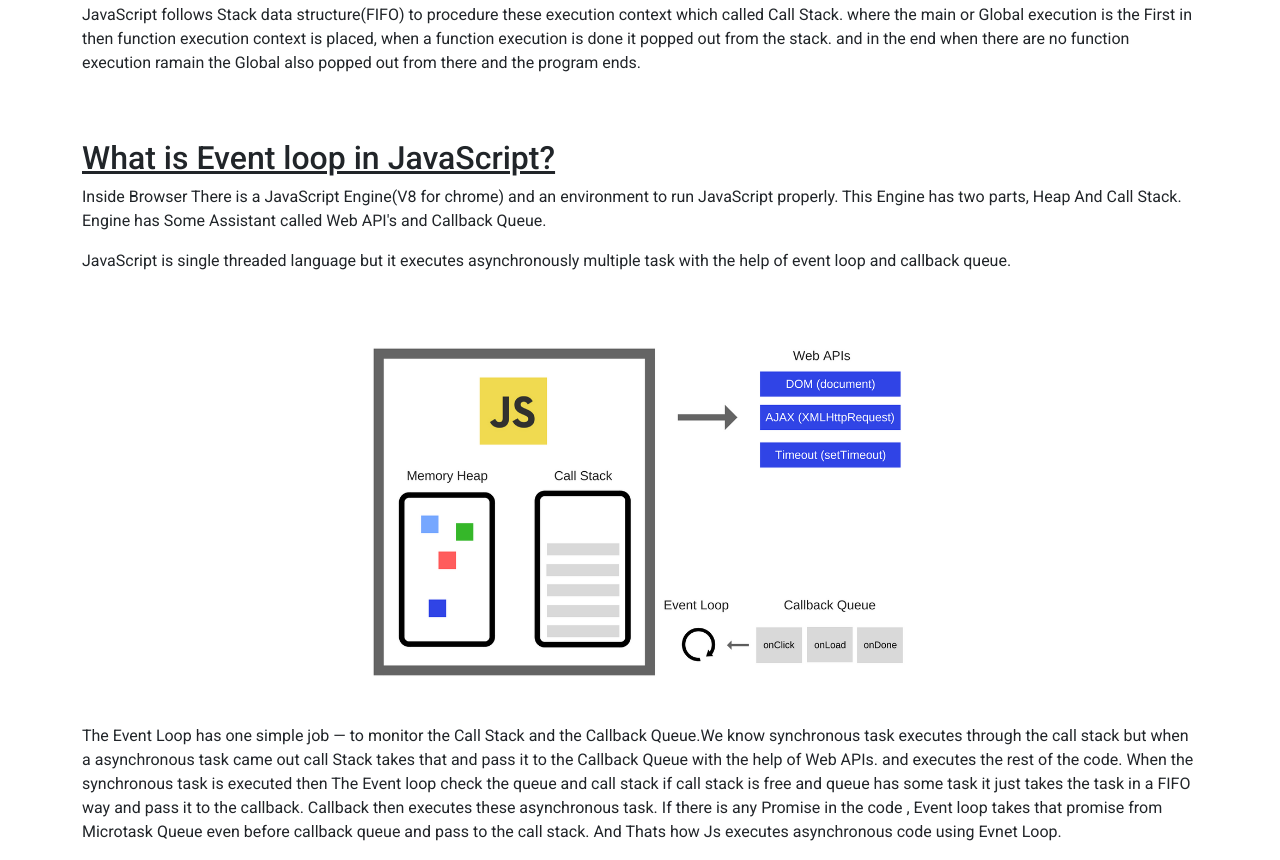
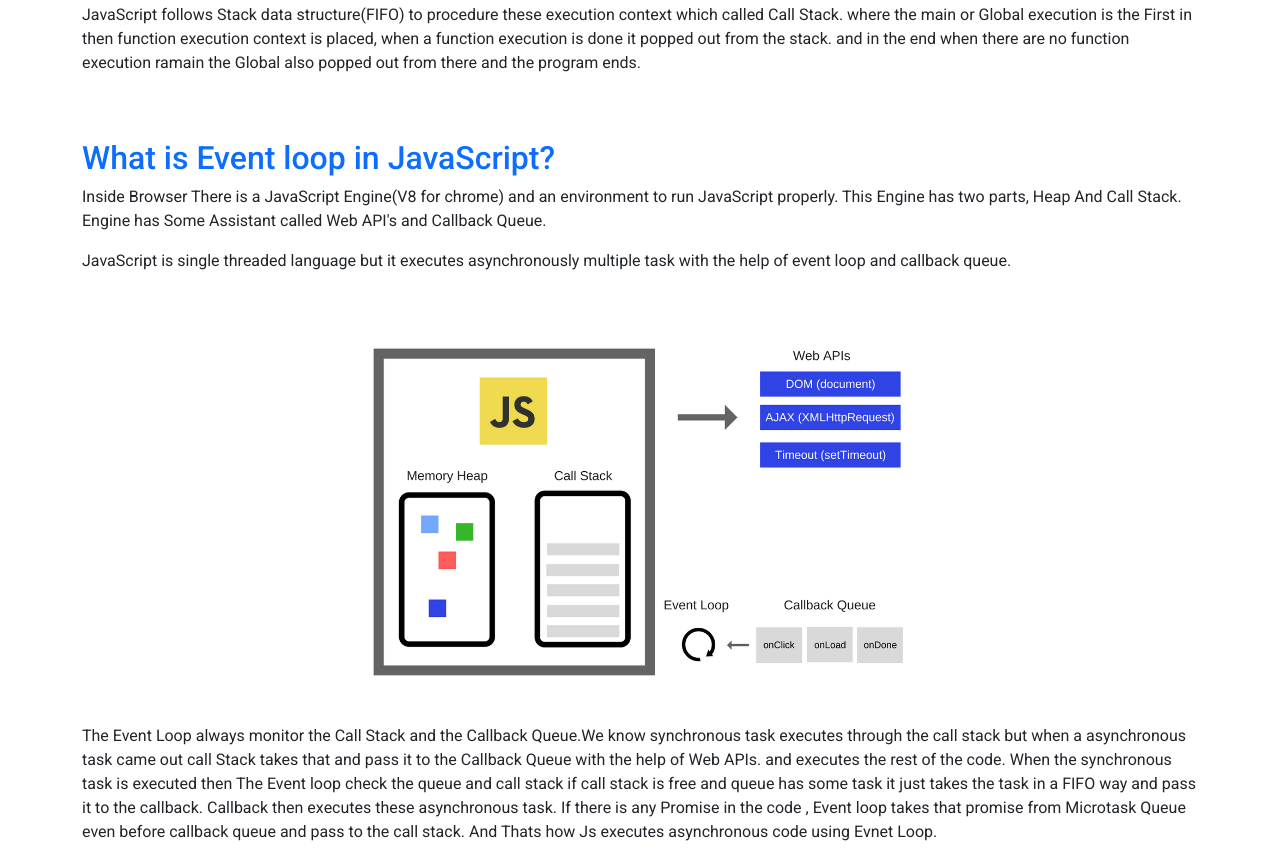
Before and after one commit to rokib97/insta-shohor, a plain HTML site: page index.html in a window 1280 px wide. Shown: the part 2218-3078 px from the top of the page. Drawn offline with nearby package versions, Linux system fonts and the light colour scheme.

```diff
--- a/index.html
+++ b/index.html
@@ -93,7 +93,7 @@
         <div class="row">
           <div class="col-lg-12">
             <div class="div">
-              <h2 class="text-start text-decoration-underline">
+              <h2 class="text-start text-primary">
                 How does JavaScript and JavaScript engine work in the browser?
               </h2>
               <p>
@@ -142,7 +142,7 @@
         <div class="row">
           <div class="col-lg-12">
             <div class="div">
-              <h2 class="text-start text-decoration-underline">
+              <h2 class="text-start text-primary">
                 What is Event loop in JavaScript?
               </h2>
               <p>
@@ -166,19 +166,18 @@
                 />
               </div>
               <p>
-                The Event Loop has one simple job — to monitor the Call Stack
-                and the Callback Queue.We know synchronous task executes through
-                the call stack but when a asynchronous task came out call Stack
-                takes that and pass it to the Callback Queue with the help of
-                Web APIs. and executes the rest of the code. When the
-                synchronous task is executed then The Event loop check the queue
-                and call stack if call stack is free and queue has some task it
-                just takes the task in a FIFO way and pass it to the callback.
-                Callback then executes these asynchronous task. If there is any
-                Promise in the code , Event loop takes that promise from
-                Microtask Queue even before callback queue and pass to the call
-                stack. And Thats how Js executes asynchronous code using Evnet
-                Loop.
+                The Event Loop always monitor the Call Stack and the Callback
+                Queue.We know synchronous task executes through the call stack
+                but when a asynchronous task came out call Stack takes that and
+                pass it to the Callback Queue with the help of Web APIs. and
+                executes the rest of the code. When the synchronous task is
+                executed then The Event loop check the queue and call stack if
+                call stack is free and queue has some task it just takes the
+                task in a FIFO way and pass it to the callback. Callback then
+                executes these asynchronous task. If there is any Promise in the
+                code , Event loop takes that promise from Microtask Queue even
+                before callback queue and pass to the call stack. And Thats how
+                Js executes asynchronous code using Evnet Loop.
               </p>
             </div>
           </div>
```
